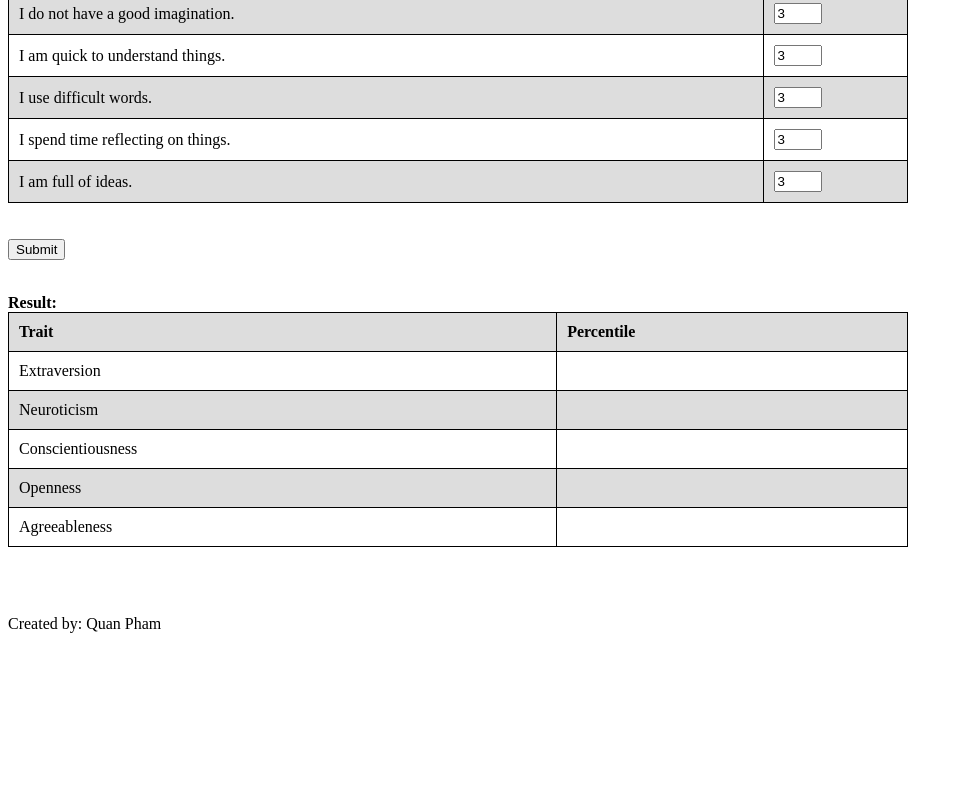
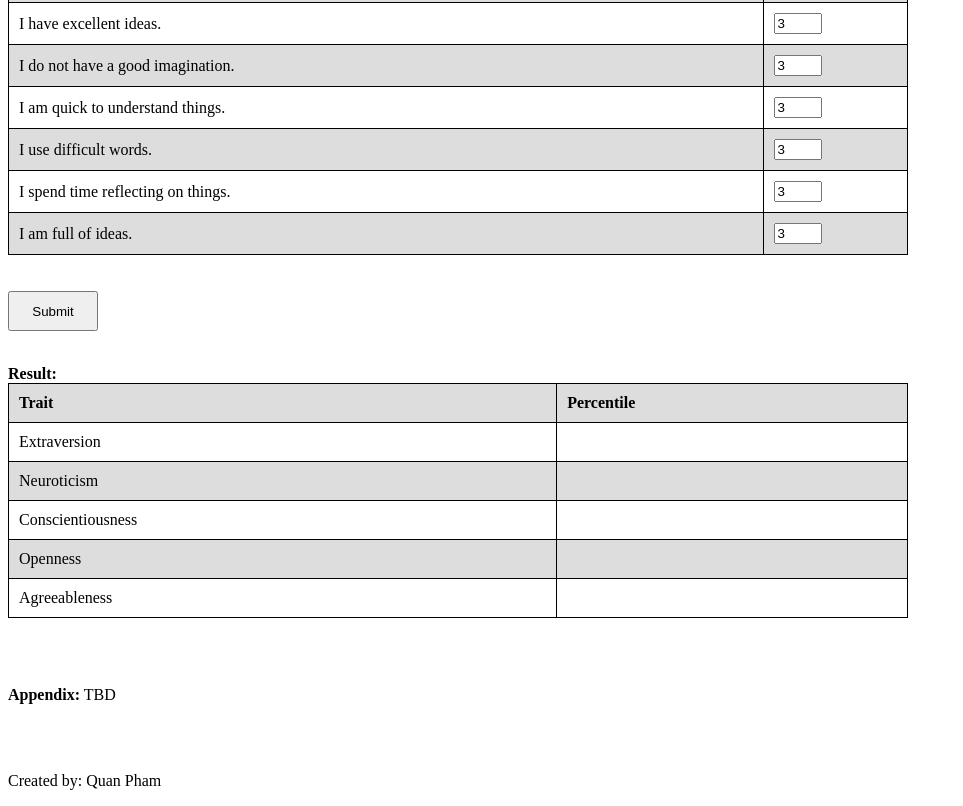
Before and after one commit to phamminhquan/big5-self-assess, a plain HTML site: page index.html in a window 1280 px wide. Shown: the part 2335-3141 px from the top of the page, without its empty margins (0-963 px from the left). Before the commit the page ends 2984 px from the top, so only its background shows below. Drawn offline with Linux system fonts and the light colour scheme.

Commit message:
add some comments and make the submit button bigger

```diff
--- a/index.html
+++ b/index.html
@@ -19,6 +19,7 @@
                 <li>Openness: greatly appriciate variety of new experiences, willing to try new things</li>
                 <li>Aggreableness: willingness to compromise self-interests for others</li>
             </ul>
+            Note that these personality traits are not moral virtues, meaning there is no "good" and "bad" point on any of the 5 personality dimensions.
             More details about how the "Big 5" was constructed will be added in the Appendix section at the end of the page. Below is a self-assessment survey that reveals where you are (percentile wise) on the 5 personality dimensions. Details about the data and statistical method used for this self-assessment test will be added in the Appendix section.
         </p>
 
@@ -31,6 +32,7 @@
                 <li>4: Moderately Agree</li>
                 <li>5: Strongly Agree</li>
             </ul>
+            Click Submit when finish with the statements. The result table will show the corresponding percentile on each personality dimension.
         </p>
 
         <table>
@@ -90,7 +92,7 @@
 		<br>
 		<br>
 
-		<button onclick="calculate()">Submit</button>
+		<button style="width:90px;height:40px;" onclick="calculate()">Submit</button>
 
         <br>
         <br>
@@ -110,7 +112,14 @@
 		<br>
 		<br>
 
-		<footer><p>Created by: Quan Pham</p></footer>
+        <p>
+            <b>Appendix:</b> TBD
+        </p>
+
+		<br>
+		<br>
+
+        <footer><p>Created by: Quan Pham</p></footer>
 
 	</body>
 
```
